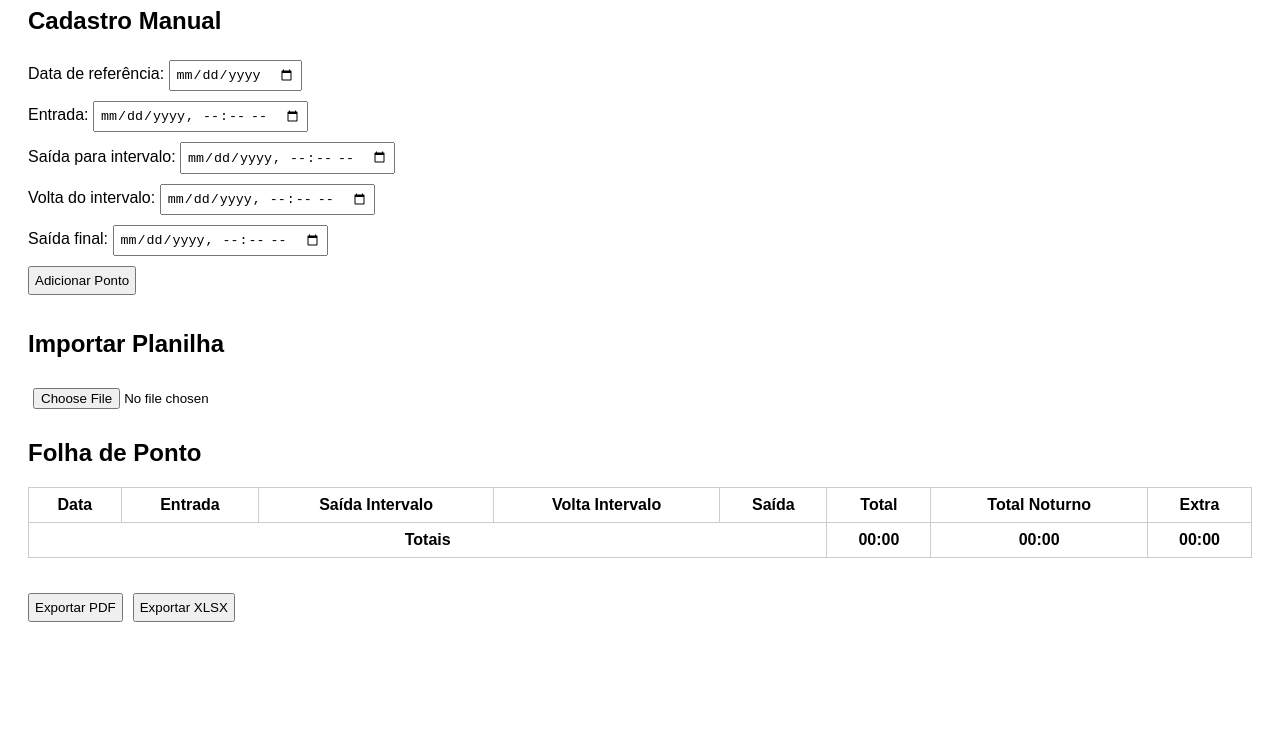
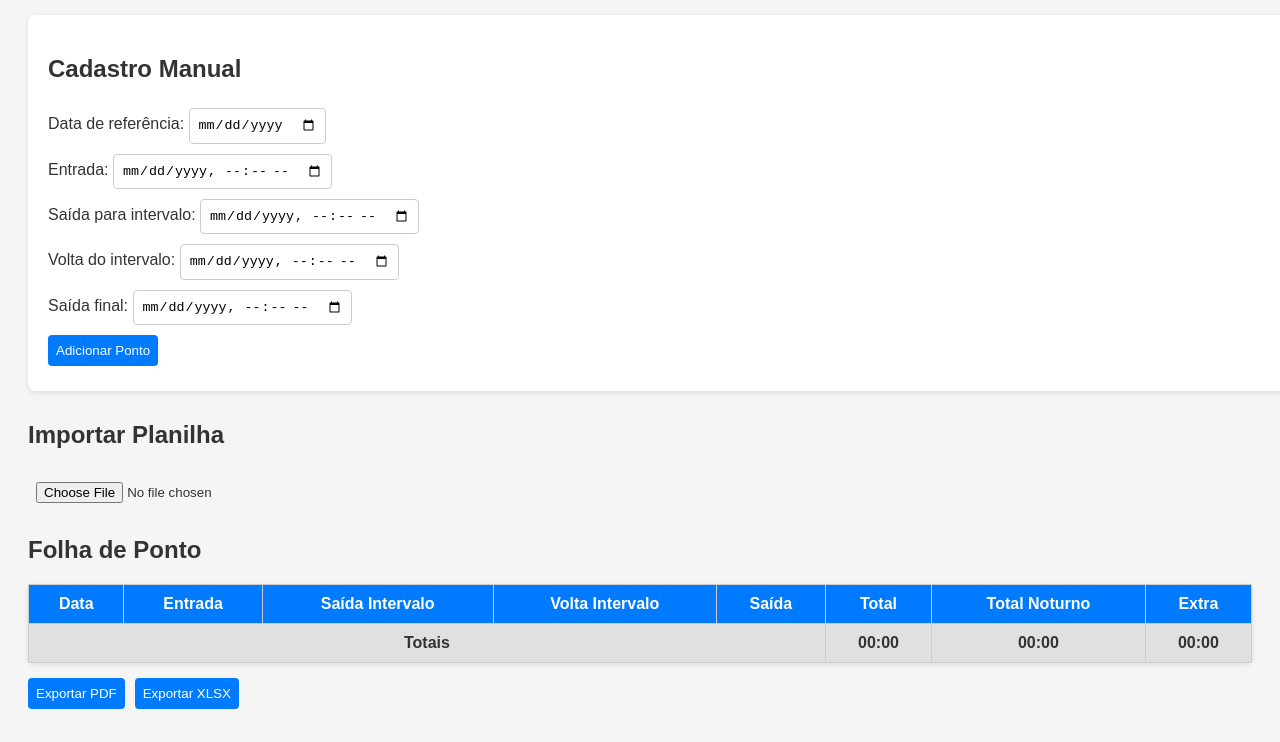
Before and after one commit to johnny1201/ponto, a plain HTML site: page index.html in a window 1280 px wide. Shown: the part 101-843 px from the top of the page. Before the commit the page ends 800 px from the top, so only its background shows below. Drawn offline with Linux system fonts and the light colour scheme; a script that the page names is missing.

Commit message:
arquivo js e separação do css

```diff
--- a/index.html
+++ b/index.html
@@ -4,43 +4,7 @@
   <meta charset="UTF-8" />
   <meta name="viewport" content="width=device-width, initial-scale=1.0" />
   <title>Controle de Ponto</title>
-  <style>
-    body {
-      font-family: Arial, sans-serif;
-      padding: 20px;
-    }
-
-    h1 {
-      text-align: center;
-    }
-
-    form, table {
-      width: 100%;
-      margin-bottom: 30px;
-    }
-
-    input, button {
-      padding: 5px;
-      margin: 5px 0;
-    }
-
-    table {
-      border-collapse: collapse;
-      width: 100%;
-    }
-
-    th, td {
-      border: 1px solid #ccc;
-      padding: 8px;
-      text-align: center;
-    }
-
-    .export-buttons {
-      margin-top: 10px;
-      display: flex;
-      gap: 10px;
-    }
-  </style>
+  <link rel="stylesheet" href="style.css">
 </head>
 <body>
 
--- /dev/null
+++ b/style.css
@@ -0,0 +1,71 @@
+body {
+    font-family: Arial, sans-serif;
+    padding: 20px;
+    background-color: #f5f5f5;
+    color: #333;
+  }
+
+  h1 {
+    text-align: center;
+    margin-bottom: 30px;
+  }
+
+  form, table {
+    width: 100%;
+    margin-bottom: 30px;
+    background-color: #fff;
+    padding: 20px;
+    border-radius: 8px;
+    box-shadow: 0 2px 6px rgba(0,0,0,0.1);
+  }
+
+  input, button {
+    padding: 8px;
+    margin: 5px 0;
+    border: 1px solid #ccc;
+    border-radius: 4px;
+  }
+
+  input[type="file"] {
+    border: none;
+  }
+
+  button {
+    cursor: pointer;
+    background-color: #007bff;
+    color: #fff;
+    border: none;
+    transition: background-color 0.3s ease;
+  }
+
+  button:hover {
+    background-color: #0056b3;
+  }
+
+  table {
+    border-collapse: collapse;
+    width: 100%;
+    background-color: #fff;
+  }
+
+  th, td {
+    border: 1px solid #ccc;
+    padding: 10px;
+    text-align: center;
+  }
+
+  thead {
+    background-color: #007bff;
+    color: #fff;
+  }
+
+  tfoot {
+    background-color: #e0e0e0;
+    font-weight: bold;
+  }
+
+  .export-buttons {
+    display: flex;
+    gap: 10px;
+    margin-top: -20px;
+  }
```
Also changed, not shown: script.js (added).
